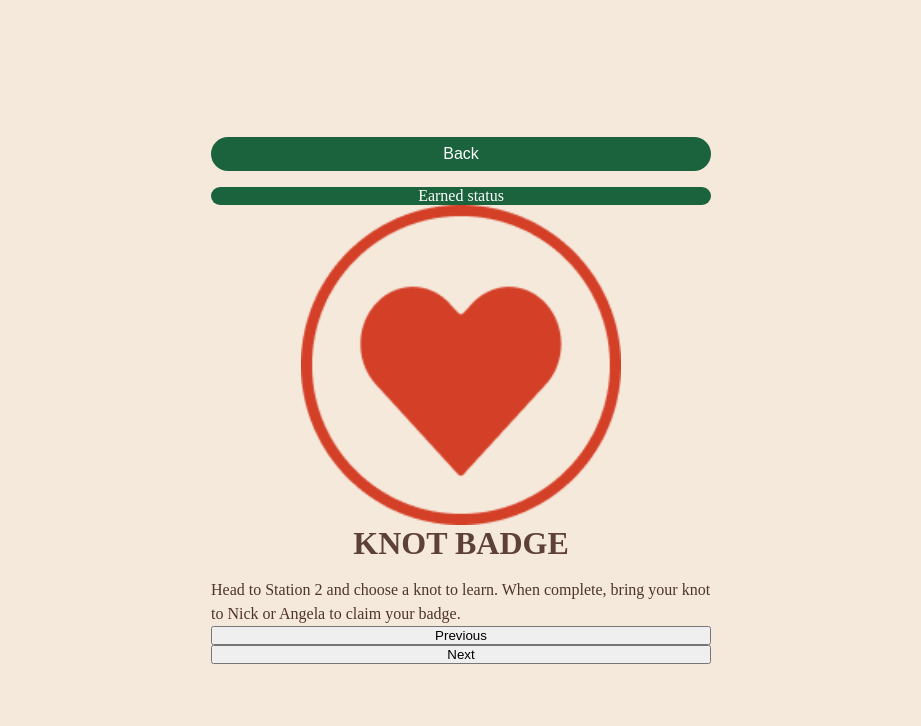
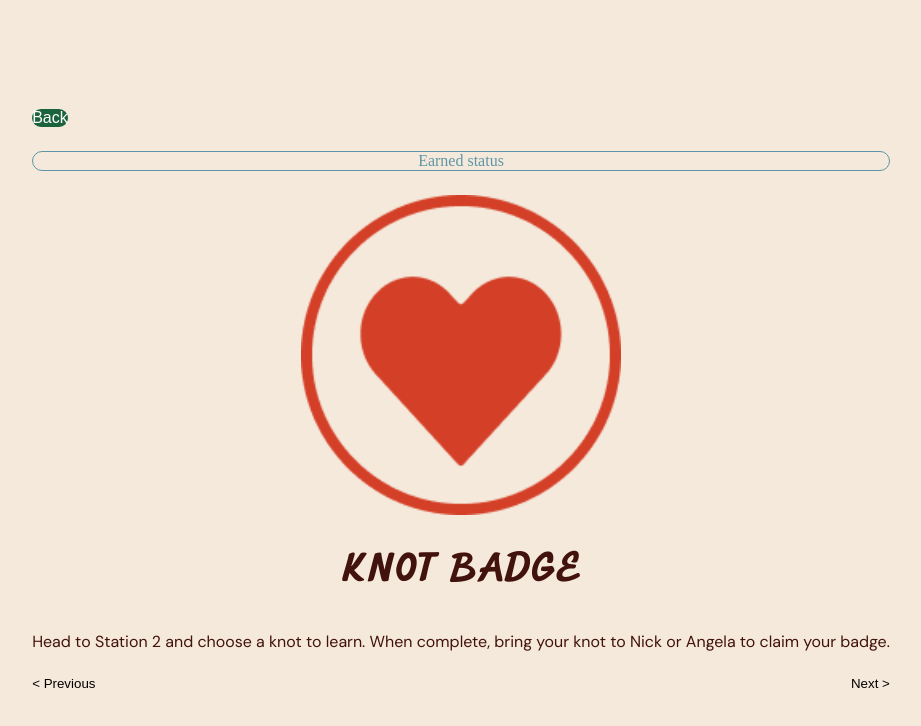
Before and after one commit to nksacayan/badge-collector, a React (Vite) app in the folder frontend/: page /badge/1 in a window 1280 px wide. Shown: the top 726 px of the page, without its empty margins (179-1100 px from the left). Built offline with nearby package versions, Linux system fonts and the light colour scheme; no server answers.

Commit message:
badge detail stuff

```diff
--- a/frontend/src/components/BadgeCard.jsx
+++ b/frontend/src/components/BadgeCard.jsx
@@ -11,7 +11,7 @@ const BadgeCard = ({ badge }) => {
 	return (
 		// This will be a clickable icon down the road
 		<div
-			className={`badge-card ${badge.earned ? 'earned' : 'locked'}`}
+			className={`badge-card`}
 			onClick={handleClick}
 		>
 			<img id="badge-placeholder-icon" src={badgePlaceholder} alt="Badge Icon" />
--- a/frontend/src/index.css
+++ b/frontend/src/index.css
@@ -13,6 +13,7 @@ body {
   justify-content: center;
   align-items: center;
   background-color: #F5E9DB;
+  padding: 1rem;
 }
 
 *,
@@ -52,3 +53,11 @@ body {
   font-style: italic;
   font-display: swap;
 }
+
+@font-face {
+  font-family: 'DMSansStatic';
+  src: url('./assets/fonts/DM_Sans/static/DMSans_18pt-Regular.ttf') format('truetype');
+  font-weight: 400;
+  font-style: normal;
+  font-display: swap;
+}
--- a/frontend/src/pages/BadgeDetail.css
+++ b/frontend/src/pages/BadgeDetail.css
@@ -2,27 +2,50 @@
 	text-align: center;
 	display: flex;
 	flex-direction: column;
+	gap: 1.5rem;
 }
 
 .back-button {
-	padding: 0.5rem 1rem;
 	font-size: 1rem;
-	margin-bottom: 1rem;
+	align-self: flex-start;
+}
+
+.badge-status {
+	font-size: 1rem;
+	border: 0.1rem solid #5E96A7;
+	background-color: transparent;
+	color: #5E96A7;
+}
+
+.earned {
+	background-color: #5E96A7;
+	color: white;
+	border: none;
+
 }
 
 .badge-name {
 	font-size: 2rem;
 	font-weight: bold;
-	margin-bottom: 1rem;
-	color: #5d4037;
+	color: #42120C;
+	font-family: 'Strato';
+	font-weight: 500;
 }
 
 .badge-description {
 	font-size: 1rem;
-	line-height: 1.5;
-	color: #4e342e;
-	text-align: left;
-	white-space: pre-wrap;
-	margin: 0 auto;
-	max-width: 500px;
+	color: #42120C;
+	font-family: 'DMSansStatic';
+	font-weight: 400;
+	font-style: normal;
 }
+
+.badge-nav-button-container {
+	display: flex;
+	justify-content: space-between;
+}
+
+.badge-nav-button {
+	border: none;
+	background-color: transparent;
+}
--- a/frontend/src/pages/BadgeDetail.jsx
+++ b/frontend/src/pages/BadgeDetail.jsx
@@ -22,14 +22,15 @@ const BadgeDetail = () => {
 		<div className="badge-detail-container">
 			{/* Is using navigate here why the scroll is saved? Neat */}
 			<button className="back-button common-button" onClick={() => navigate(-1)}>Back</button>
-			<div className='common-button'>Earned status</div>
+			<div className='common-button badge-status'>Earned status</div>
 			<img id="badge-placeholder-icon" src={badgePlaceholder} alt="Badge Icon" />
 			<h1 className="badge-name">{badge.name}</h1>
 			<p className="badge-description">{badge.description}</p>
 			{/* Keep navigate here since badges will be dynamic paths */}
-			<button className="previous-badge-button" onClick={() => navigate(-1)}>Previous</button>
-			<button className="next-badge-button" onClick={() => navigate(-1)}>Next</button>
-
+			<nav className='badge-nav-button-container'>
+				<button className="badge-nav-button" onClick={() => navigate(-1)}>&#60; Previous</button>
+				<button className="badge-nav-button" onClick={() => navigate(-1)}>Next &#62;</button>
+			</nav>
 		</div>
 	);
 };
```
